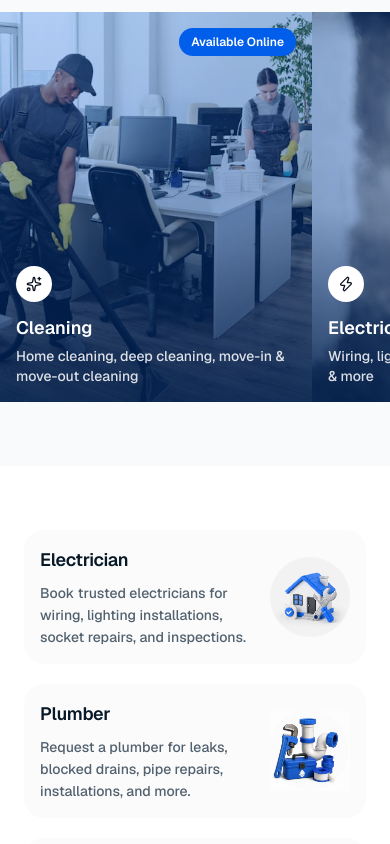
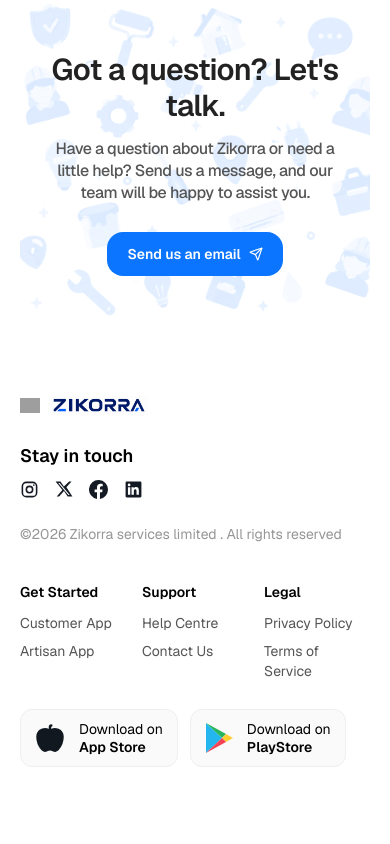
Before and after one commit to zikorra/zikorra-web, a Next.js app: page / in a window 390 px wide. Shown: the part 7680-8524 px from the top of the page. After the commit the page ends 8495 px from the top, so only its background shows below. Built offline with nearby package versions, Linux system fonts and the light colour scheme; grey boxes are pictures that could not be loaded.

Commit message:
Update Footer and Home layout: add patterned contact banner, responsive links, and waitlist dialog

```diff
--- /dev/null
+++ b/app/components/ContactSection.tsx
@@ -0,0 +1,16 @@
+import { Send } from "lucide-react";
+import Image from "next/image";
+import styles from "./Footer.module.css";
+
+export default function ContactSection() {
+  return (
+    <section id="contact" className={styles.contactSection} aria-labelledby="contact-heading">
+      <div className={styles.banner}>
+        <Image src="/images/contact/contact-pattern.png" alt="" fill sizes="(min-width: 1280px) 1240px, 100vw" className={styles.pattern} />
+        <h2 id="contact-heading">Got a question? Let&apos;s talk.</h2>
+        <p>Have a question about Zikorra or need a little help? Send us a message,<br className={styles.desktopBreak} /> and our team will be happy to assist you.</p>
+        <a href="mailto:support@zikorra.com" className={styles.email}>Send us an email <Send size={14} aria-hidden="true" /></a>
+      </div>
+    </section>
+  );
+}
--- /dev/null
+++ b/app/components/Footer.module.css
@@ -0,0 +1,51 @@
+.contactSection { padding: 100px 24px 72px; background: #fff; font-family: var(--font-geist-sans), sans-serif; }
+.banner { position: relative; isolation: isolate; overflow: hidden; max-width: 1240px; margin-inline: auto; padding: 88px 24px; text-align: center; background: #fff; }
+.pattern { z-index: -1; object-fit: cover; opacity: .14; }
+.banner h2 { color: #222; font-size: 48px; line-height: 1.2; letter-spacing: -.69px; font-weight: 600; }
+.banner p { margin-top: 14px; color: #555; font-size: 16px; line-height: 22px; letter-spacing: -.42px; font-weight: 500; }
+.email { display: inline-flex; align-items: center; justify-content: center; gap: 8px; margin-top: 40px; padding: 12px 20px; border-radius: 16px; background: #0c75ff; color: #fff; font-size: 14px; line-height: 20px; font-weight: 600; }
+.email:hover { background: #0063e6; }
+.footer { padding: 88px 24px 96px; background: #fff; font-family: var(--font-geist-sans), sans-serif; }
+.footerGrid { max-width: 1240px; margin-inline: auto; display: grid; grid-template-columns: 1.4fr 1fr; gap: 80px; }
+.logo { display: inline-flex; align-items: center; gap: 8px; }
+.logo img { object-fit: contain; }
+.stay { margin-top: 36px; color: #000; font-size: 18px; line-height: 24px; font-weight: 600; }
+.socials { display: flex; align-items: center; gap: 16px; margin-top: 12px; color: #141a24; }
+.socials button { cursor: pointer; }
+.copyright { margin-top: 36px; font-size: 14px; line-height: 22px; color: #969696; }
+.links { display: grid; grid-template-columns: repeat(3,minmax(0,1fr)); gap: 32px; }
+.links h3 { color: #000; font-size: 14px; line-height: 22px; font-weight: 600; margin-bottom: 10px; }
+.links a, .links button { display: block; text-align: left; margin-top: 8px; color: #555; font-size: 14px; line-height: 20px; cursor: pointer; }
+.links a:hover, .links button:hover { color: #0c75ff; }
+.stores { display: flex; flex-wrap: wrap; gap: 20px; margin-top: 40px; }
+.stores a { display: inline-flex; align-items: center; gap: 14px; border: 1px solid #efefef; border-radius: 12px; padding: 10px 14px; background: #fafafa; color: #111820; }
+.stores span { font-size: 14px; line-height: 18px; color: #000; }
+.stores strong { display: block; font-weight: 600; }
+.footer a:focus-visible, .footer button:focus-visible, .email:focus-visible { outline: 2px solid #0c75ff; outline-offset: 4px; }
+.dialog { position: fixed; inset: 0; margin: auto; width: min(92vw, 500px); max-height: 90vh; overflow: auto; border: 0; border-radius: 24px; padding: 48px 24px 32px; background: white; color: #111820; }
+.dialog::backdrop { background: rgb(0 0 0 / 45%); }
+.dialog h2 { font-size: 26px; line-height: 32px; font-weight: 600; }
+.dialog p { margin-top: 12px; font-size: 16px; line-height: 24px; color: #777; }
+.close { position: absolute; top: 14px; right: 14px; padding: 6px; cursor: pointer; }
+@media (max-width: 1023px) {
+ .contactSection { padding-block: 72px 48px; }
+ .banner { padding-block: 64px; }
+ .banner h2 { font-size: 38px; }
+ .footer { padding-block: 56px 64px; }
+ .footerGrid { gap: 40px; grid-template-columns: 1fr 1.2fr; }
+ .links { gap: 20px; }
+ .stores { gap: 12px; }
+}
+@media (max-width: 767px) {
+ .contactSection { padding: 56px 20px 32px; }
+ .banner { padding: 48px 20px; }
+ .banner h2 { font-size: 30px; }
+ .desktopBreak { display: none; }
+ .email { margin-top: 28px; }
+ .footer { padding: 40px 20px 48px; }
+ .footerGrid { grid-template-columns: 1fr; gap: 36px; }
+ .stay { margin-top: 24px; }
+ .copyright { margin-top: 24px; }
+ .links { gap: 16px; }
+ .stores { margin-top: 28px; }
+}
--- a/app/components/Footer.tsx
+++ b/app/components/Footer.tsx
@@ -1,17 +1,62 @@
+"use client";
+
+import { useEffect, useRef } from "react";
 import Image from "next/image";
+import Link from "next/link";
+import { Apple, X } from "lucide-react";
+import WaitlistForm from "./WaitlistForm";
+import styles from "./Footer.module.css";
 
 export default function Footer() {
+  const dialog = useRef<HTMLDialogElement>(null);
+  useEffect(() => {
+    function openWaitlist() {
+      if (window.location.hash === "#waitlist" && !dialog.current?.open) dialog.current?.showModal();
+    }
+    window.addEventListener("hashchange", openWaitlist);
+    openWaitlist();
+    return () => window.removeEventListener("hashchange", openWaitlist);
+  }, []);
+
+  function closeWaitlist() {
+    if (window.location.hash === "#waitlist") window.history.replaceState(null, "", window.location.pathname + window.location.search);
+  }
+
   return (
-    <footer className="overflow-hidden bg-white">
-      <div className="relative mx-auto aspect-[1440/287] w-full max-w-[1440px]">
-        <Image
-          src="/icons/zikorra-wordmark@3x.png"
-          alt="Zikorra"
-          fill
-          sizes="(min-width: 1440px) 1440px, 100vw"
-          className="object-contain"
-        />
+    <footer className={styles.footer}>
+      <div className={styles.footerGrid}>
+        <div className={styles.brand}>
+          <Link href="/" className={styles.logo} aria-label="Zikorra home">
+            <Image src="/icon.png" alt="" width={20} height={20} />
+            <Image src="/icons/zikorra-wordmark.png" alt="Zikorra" width={100} height={20} />
+          </Link>
+          <p className={styles.stay}>Stay in touch</p>
+          <div className={styles.socials}>
+            <button type="button" aria-label="Instagram"><svg width="19" height="19" viewBox="0 0 24 24" fill="none" stroke="currentColor" strokeWidth="2" aria-hidden="true"><rect x="3" y="3" width="18" height="18" rx="5" /><circle cx="12" cy="12" r="4" /><circle cx="17.5" cy="6.5" r="1" fill="currentColor" stroke="none" /></svg></button>
+            <button type="button" aria-label="X"><svg width="18" height="18" viewBox="0 0 24 24" fill="currentColor" aria-hidden="true"><path d="M18.9 2H22l-6.8 7.8L23.2 22h-6.3L12 14.6 5.5 22H2.3l7.5-8.6L.8 2h6.5l4.5 6.8L18.9 2ZM17.8 20h1.8L6.2 4H4.3l13.5 16Z" /></svg></button>
+            <button type="button" aria-label="Facebook"><svg width="19" height="19" viewBox="0 0 24 24" fill="currentColor" aria-hidden="true"><path d="M24 12a12 12 0 1 0-13.9 11.85v-8.38H7.05V12h3.05V9.36c0-3.01 1.79-4.67 4.53-4.67 1.31 0 2.68.23 2.68.23v2.95H15.8c-1.49 0-1.95.92-1.95 1.87V12h3.32l-.53 3.47h-2.79v8.38A12 12 0 0 0 24 12Z" /></svg></button>
+            <button type="button" aria-label="LinkedIn"><svg width="19" height="19" viewBox="0 0 24 24" fill="currentColor" aria-hidden="true"><path d="M20.45 2H3.55C2.69 2 2 2.68 2 3.52v16.96c0 .84.69 1.52 1.55 1.52h16.9c.86 0 1.55-.68 1.55-1.52V3.52c0-.84-.69-1.52-1.55-1.52ZM7.93 18.75H4.98V9.2h2.95v9.55ZM6.45 7.89a1.71 1.71 0 1 1 0-3.42 1.71 1.71 0 0 1 0 3.42Zm12.3 10.86H15.8V14.1c0-1.11-.02-2.54-1.55-2.54-1.55 0-1.79 1.21-1.79 2.46v4.73H9.51V9.2h2.83v1.3h.04c.39-.74 1.36-1.53 2.79-1.53 2.99 0 3.58 1.97 3.58 4.53v5.25Z" /></svg></button>
+          </div>
+          <p className={styles.copyright}>©2026 Zikorra services limited . All rights reserved</p>
+        </div>
+        <div className={styles.right}>
+          <div className={styles.links}>
+            <div><h3>Get Started</h3><a href="#waitlist">Customer App</a><a href="#waitlist">Artisan App</a></div>
+            <div><h3>Support</h3><a href="#faq">Help Centre</a><a href="#contact">Contact Us</a></div>
+            <div><h3>Legal</h3><button type="button">Privacy Policy</button><button type="button">Terms of Service</button></div>
+          </div>
+          <div className={styles.stores}>
+            <a href="#waitlist" aria-label="Download on the App Store"><Apple size={30} fill="currentColor" aria-hidden="true" /><span>Download on<strong>App Store</strong></span></a>
+            <a href="#waitlist" aria-label="Download on Google Play"><svg width="28" height="32" viewBox="0 0 28 32" aria-hidden="true"><path d="M1 1 17 16 1 31Z" fill="#23b6ef"/><path d="m1 1 20 11-4 4Z" fill="#26b55d"/><path d="m17 16 4-4 7 4-7 4Z" fill="#ffce32"/><path d="m1 31 16-15 4 4Z" fill="#f24454"/></svg><span>Download on<strong>PlayStore</strong></span></a>
+          </div>
+        </div>
       </div>
+      <dialog ref={dialog} className={styles.dialog} onClose={closeWaitlist} onClick={(event) => { if (event.target === event.currentTarget) dialog.current?.close(); }} aria-labelledby="waitlist-heading">
+        <button type="button" className={styles.close} onClick={() => dialog.current?.close()} aria-label="Close waitlist"><X size={22} /></button>
+        <h2 id="waitlist-heading">Be among the first to use Zikorra.</h2>
+        <p>Join the waitlist for launch updates, early access, and availability in your city.</p>
+        <WaitlistForm className="mt-6" centered />
+      </dialog>
     </footer>
   );
 }
--- a/app/page.tsx
+++ b/app/page.tsx
@@ -2,13 +2,11 @@ import Hero from "./components/Hero";
 import TrustFeatures from "./components/TrustFeatures";
 import ServiceCategories from "./components/ServiceCategories";
 import Testimonials from "./components/Testimonials";
-import Features from "./components/Features";
-import AvailableProfessionals from "./components/AvailableProfessionals";
 import HowItHelps from "./components/HowItHelps";
 import Faq from "./components/Faq";
 import HowItWorks from "./components/HowItWorks";
 import FindHelp from "./components/FindHelp";
-import CtaSection from "./components/CtaSection";
+import ContactSection from "./components/ContactSection";
 import Footer from "./components/Footer";
 
 export default function Home() {
@@ -22,9 +20,7 @@ export default function Home() {
       <Faq />
       <HowItWorks />
       <FindHelp />
-      <AvailableProfessionals />
-      <Features />
-      <CtaSection />
+      <ContactSection />
       <Footer />
     </div>
   );
```
Also changed, not shown: public/images/contact/contact-pattern.png (added).
